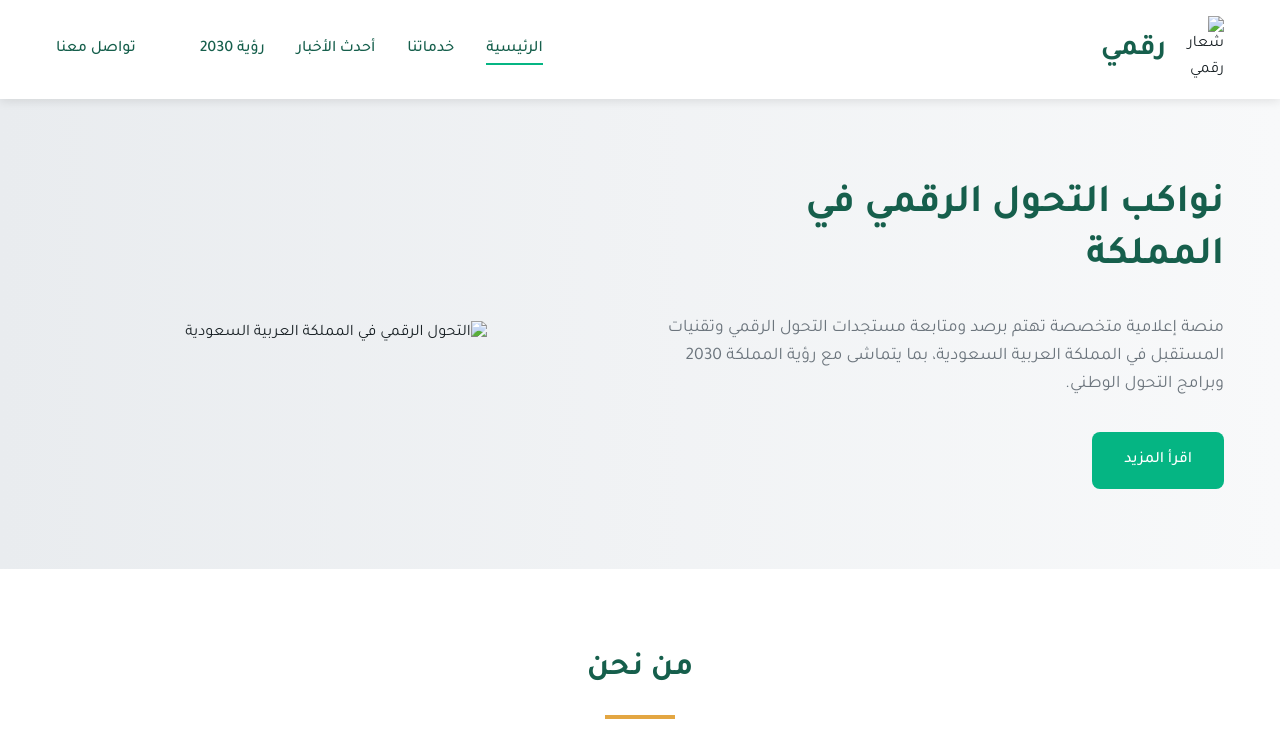
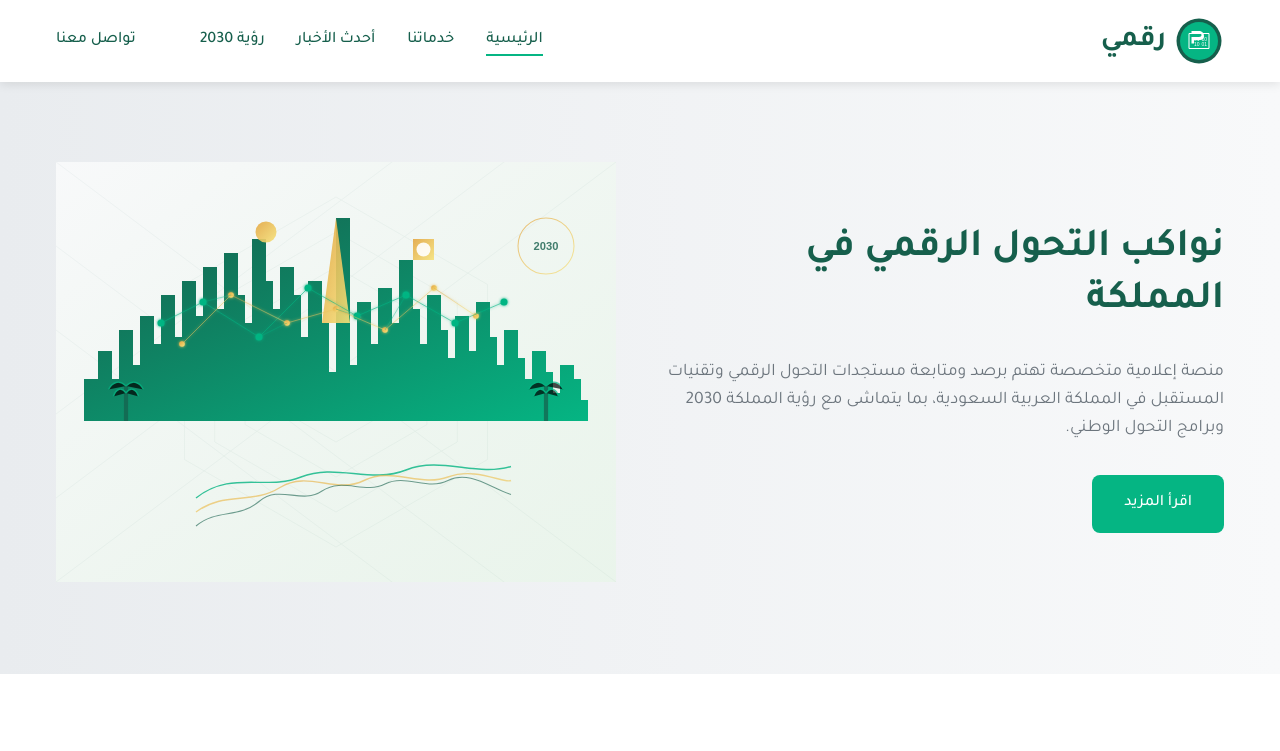
Before and after one commit to Ican-404/Lamar-, a plain HTML site: page index.html in a window 1280 px wide. Shown: the top 751 px of the page. Drawn offline with Linux system fonts and the light colour scheme; files whose address does not match are found by name.

Commit message:
Update index.html
fix logo

```diff
--- a/index.html
+++ b/index.html
@@ -39,7 +39,7 @@
         <!-- حاوية لتوسيط وتنسيق المحتوى -->
         <div class="logo-container">
           <!-- قسم الشعار والنص -->
-          <img src="assets/logo.svg" alt="شعار رقمي" class="logo" />
+          <img src="logo.svg" alt="شعار رقمي" class="logo" />
           <!-- صورة شعار الموقع -->
           <h1>رقمي</h1>
           <!-- اسم المنصة -->
@@ -88,7 +88,7 @@
         <div class="hero-image">
           <!-- الصورة البصرية -->
           <img
-            src="assets/luxury-hero-image.svg"
+            src="luxury-hero-image.svg"
             alt="التحول الرقمي في المملكة العربية السعودية" />
         </div>
       </div>
```
